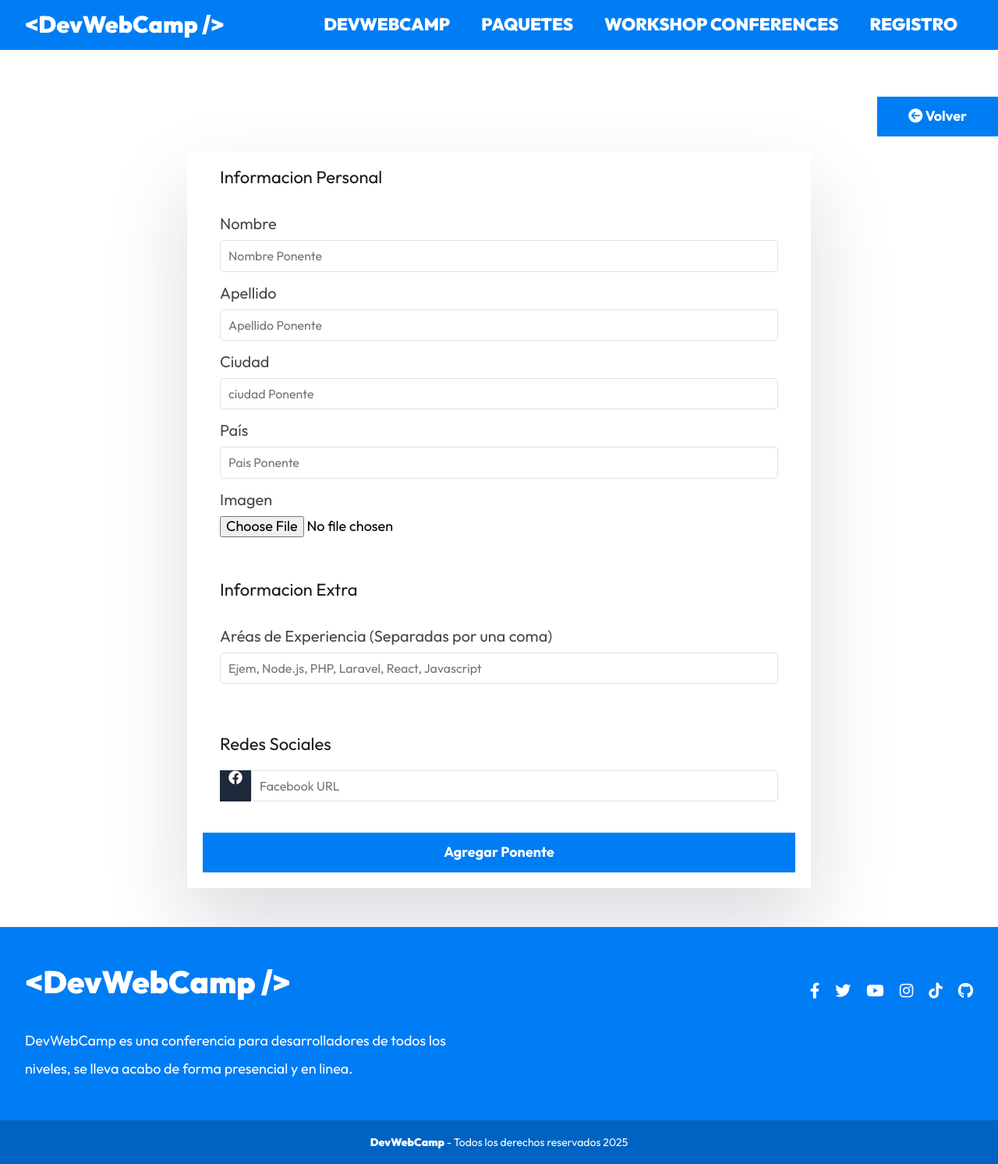
After one commit to LeonardOHuapE/DevWebCamp, a PHP site: template views/admin/ponentes/crear.php in a window 1280 px wide. The commit adds this page. Shown: the part 601-2094 px from the top of the page at 78% size. Run offline with PHP 8.4, Linux system fonts and the light colour scheme; the template is opened without the code that fills it, so the values that code supplies are empty; some libraries are stand-ins or nearby versions.

Commit message:
Trabajando en redes sociales

```diff
--- a/src/scss/UI/formulario/_formulario.scss
+++ b/src/scss/UI/formulario/_formulario.scss
@@ -5,11 +5,38 @@
     display: flex;
     flex-direction: column;
 
+    &__fieldset {
+        border: none;
+        padding: 2rem;
+        margin-bottom: 2rem;
+    }
+
+    &__legend {
+        color: v.$negro;
+        font-size: 2.2rem;
+    }
+
     &__campo {
         display: flex;
         flex-direction: column;
         gap: 1rem;
         margin: 1.5rem 0;
+    }
+
+    &__contenedor-sociales {
+        display: flex;
+    }
+
+    &__contenedor-icono{
+        background-color: v.$gris-oscuro;
+        width: 4rem;
+    }
+
+    &__icono {
+        color: v.$blanco;
+        display: flex;
+        justify-content: center;
+        align-items: center;
     }
 
     &__label {
@@ -24,6 +51,10 @@
         font-size: 1.6rem;
         border: 1px solid #e1e1e1;
         border-radius: .5rem;
+
+        &--inpuut {
+            border: none;
+        }
     }
 
     &__submit {
@@ -32,5 +63,9 @@
             width: auto;
             align-self: flex-start;
         }
+
+        &--registrar {
+            width: 100%;
+        }
     }
 }
--- a/src/scss/admin/_dashboard.scss
+++ b/src/scss/admin/_dashboard.scss
@@ -94,4 +94,26 @@
         }
     }
 
+    &__contenedor-boton{
+        display: flex;
+        justify-content: flex-end;
+        margin-top: 2rem;
+        margin-bottom: 2rem;
+    }
+
+    &__boton {
+        @include m.boton(v.$azul, v.$blanco);
+        width: auto;
+    }
+
+    &__contenedor {
+        @include m.shadow;
+        background-color: v.$blanco;
+        padding: 2rem;
+    }
+
+    &__formulario {
+        @extend .dashboard__contenedor;
+        @include m.contenedor-dm;
+    }
 }
--- a/src/scss/base/_mixins.scss
+++ b/src/scss/base/_mixins.scss
@@ -50,6 +50,11 @@
 
 @mixin contenedor {
     width: min(95%, 140rem);
+    margin: 0 auto;
+}
+
+@mixin contenedor-dm {
+    width: min(95%, 80rem);
     margin: 0 auto;
 }
 
@@ -139,3 +144,7 @@
         cursor: pointer;
     }
 }
+
+@mixin shadow {
+    box-shadow: rgba(17, 12, 46, 0.15) 0px 48px 100px 0px;
+}
--- /dev/null
+++ b/views/admin/ponentes/crear.php
@@ -0,0 +1,16 @@
+<h2 class="dashboard__heading"><?php echo $titulo?></h2>
+
+<div class="dashboard__contenedor-boton">
+    <a href="/admin/ponentes" class="dashboard__boton">
+        <i class="fa-solid fa-circle-arrow-left"></i>
+        Volver
+    </a>
+</div>
+
+<div class="dashboard__formulario">
+    <?php include_once __DIR__ . './../../templates/alertas.php'?>
+    <form method="POST" action="/admin/ponentes/crear" enctype="multipart/form-data" class="formulario">
+        <?php include_once __DIR__ . '/formulario.php'?>
+        <input type="submit" value="Agregar Ponente" class="formulario__submit formulario__submit--registrar">
+    </form>
+</div>
--- /dev/null
+++ b/views/admin/ponentes/formulario.php
@@ -0,0 +1,92 @@
+<fieldset class="formulario__fieldset">
+    <legend class="formulario__legend">Informacion Personal</legend>
+    <div class="formulario__campo">
+        <label for="nombre" class="formulario__label">Nombre</label>
+        <input
+            type="text"
+            name="nombre"
+            id="nombre"
+            placeholder="Nombre Ponente"
+            class="formulario__input"
+            value="<?php echo $ponente->nombre ?? ''?>"
+        >
+    </div>
+
+    <div class="formulario__campo">
+        <label for="apellido" class="formulario__label">Apellido</label>
+        <input
+            type="text"
+            name="apellido"
+            id="apellido"
+            placeholder="Apellido Ponente"
+            class="formulario__input"
+            value="<?php echo $ponente->apellido ?? ''?>"
+        >
+    </div>
+
+    <div class="formulario__campo">
+        <label for="ciudad" class="formulario__label">Ciudad</label>
+        <input
+            type="text"
+            name="ciudad"
+            id="Ciudad"
+            placeholder="ciudad Ponente"
+            class="formulario__input"
+            value="<?php echo $ponente->ciudad ?? ''?>"
+        >
+    </div>
+
+    <div class="formulario__campo">
+        <label for="pais" class="formulario__label">País</label>
+        <input
+            type="text"
+            name="pais"
+            id="pais"
+            placeholder="Pais Ponente"
+            class="formulario__input"
+            value="<?php echo $ponente->pais ?? ''?>"
+        >
+    </div>
+
+    <div class="formulario__campo">
+        <label for="imagen" class="formulario__label">Imagen</label>
+        <input
+            type="file"
+            name="imagen"
+            id="imagen"
+            class="formulario__input--file"
+        >
+    </div>
+</fieldset>
+
+<fieldset class="formulario__fieldset">
+    <legend class="formulario__legend">Informacion Extra</legend>
+    <div class="formulario__campo">
+        <label for="tags_input" class="formulario__label">Aréas de Experiencia (Separadas por una coma)</label>
+        <input
+            type="text"
+            name="tags_input"
+            id="tags_input"
+            placeholder="Ejem, Node.js, PHP, Laravel, React, Javascript"
+            class="formulario__input"
+        >
+
+        <div id="tags" class="formulario__listado"></div>
+    </div>
+</fieldset>
+
+<fieldset class="formulario__fieldset">
+    <legend class="formulario__legend">Redes Sociales</legend>
+    <div class="formulario__contenedor-sociales">
+        <div class="formulario__contenedor-icono">
+            <i class="fa-brands fa-facebook formulario__icono"></i>
+        </div>
+        <input
+            type="text"
+            name="facebook"
+            id="facebook"
+            placeholder="Facebook URL"
+            class="formulario__input"
+            value="<?php echo $ponente->facebook ?? ''?>"
+    </div>
+</fieldset>
```
Also changed, not shown: controllers/PonentesController.php (+9 -1 lines), public/index.php (+9 -0 lines), views/admin/ponentes/index.php (+7 -0 lines), public/build/css/app.css, 1 other file.
